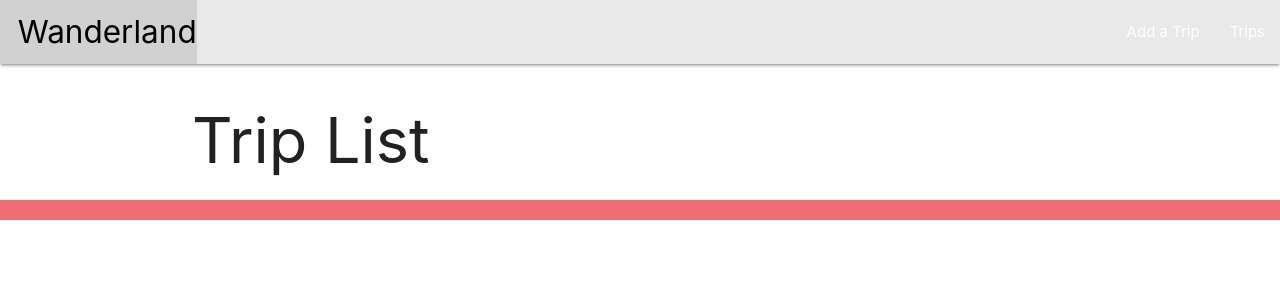
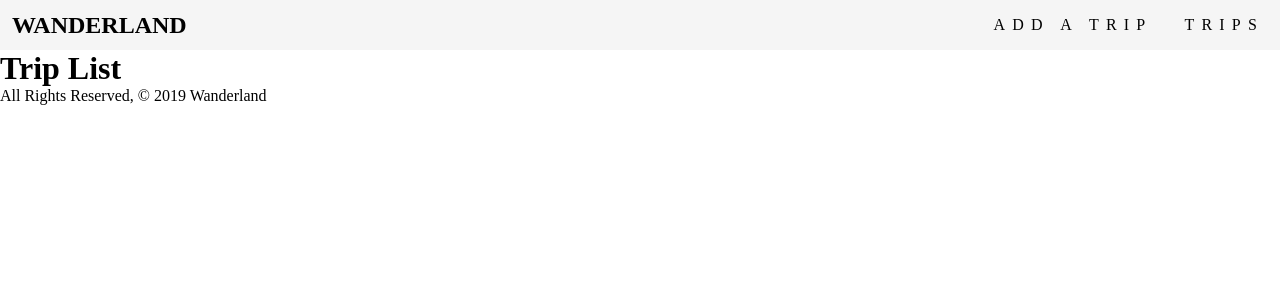
Before and after one commit to rcrdgrc/Wanderland, a Django app: page /trips/ in a window 1280 px wide. Shown: the top 300 px of the page. Run offline with Django 3.2, Linux system fonts and the light colour scheme; data that the repository does not hold is empty.

Commit message:
refactored css for landing page template

```diff
--- a/main_app/static/css/style.css
+++ b/main_app/static/css/style.css
@@ -1,41 +1,178 @@
-nav {
-    overflow: hidden;
-    background-color: #e9e9e9;
+/* NAV
+BAR
+STYLING */
+* {
+  padding: 0;
+  margin: 0;
+}
+
+.flex-container  {
+  display: flex;
+  justify-content: space-between;
+  align-items: center;
+  background: whitesmoke;
+}
+
+.logo {
+/* margin: 0 0 0 .45em; */
+}
+
+.logo a {
+  color: rgb(28, 24, 22);
+}
+
+.logo, .navigation {
+  list-style: none;
+  text-transform: uppercase;
+}
+
+.logo a, .navigation a {
+  text-decoration: none;
+  letter-spacing: .45rem;
+}
+
+.navigation  {
+  display: flex;
+}
+
+.navigation a {
+  display: block;
+  padding: 1em;
+  color: black;
+}
+
+.navigation a:hover {
+  background: #FFC153;
+}
+
+/* *********** media queries *********** */
+@media all and (max-width: 990px) {
+  .flex-container {
+    flex-direction: column;
   }
 
-  /* Style the links inside the navigation bar */
-  nav a {
-    float: left;
-    display: block;
-    color: black;
-    text-align: center;
-    padding: 14px 16px;
-    text-decoration: none;
-    font-size: 17px;
+  .logo {
+    margin: 0;
   }
 
-  /* Change the color of links on hover */
-  nav a:hover {
-    background-color: #ddd;
-    color: black;
+  .navigation  {
+    width: 100%;
+    justify-content: space-around;
+  }
+}
+
+
+/* ****** ****** */
+@media all and (max-width: 600px) {
+  .logo {
+    margin: .25em 0;
+    align-self: left; /* align the logo to the left side of 'flex-container' */
   }
 
-  /* Style the "active" element to highlight the current page */
-  nav a.active {
-    background-color: #2196F3;
-    color: white;
+  .navigation {
+    flex-direction: column;
   }
 
-  /* Style the search box inside the navigation bar */
-  nav input[type=text] {
-    float: right;
-    padding: 6px;
-    border: none;
-    margin-top: 8px;
-    margin-right: 16px;
-    font-size: 17px;
+  .navigation a {
+    text-align: center;
+    padding: 10px;
+    border-top: 1px solid rgba(255,255,255,0.3);
+    border-bottom: 1px solid rgba(0,0,0,0.1);
   }
 
-  #log-in {
-    float: right;
+  .navigation li:last-of-type a {
+    border-bottom: none;
   }
+}
+
+
+/*  HERO
+IMAGE
+CSS */
+.hero {
+  width: 100%;
+  height: 100vh;
+  background: url(https://i.imgur.com/rqk6pfg.jpg);
+  background-size: cover;
+  position: relative;
+  display: block;
+}
+
+@media (min-width: 768px) {
+  .hero {
+    background-attachment: fixed;
+  }
+}
+
+.hero:before {
+  content: "";
+  background: rgba(0, 0, 0, 0.1);
+  position: absolute;
+  bottom: 0;
+  top: 0;
+  left: 0;
+  right: 0;
+}
+
+.hero .hero-container {
+  position: absolute;
+  bottom: 0;
+  top: 0;
+  left: 0;
+  right: 0;
+  display: flex;
+  justify-content: center;
+  align-items: center;
+  flex-direction: column;
+  text-align: center;
+}
+
+.hero h1 {
+  margin: 30px 0 10px 0;
+  font-size: 48px;
+  font-weight: 700;
+  line-height: 56px;
+  text-transform: uppercase;
+  color: #fff;
+}
+
+@media (max-width: 768px) {
+  .hero h1 {
+    font-size: 28px;
+    line-height: 36px;
+  }
+}
+
+.hero h2 {
+  color: #eee;
+  margin-bottom: 50px;
+  font-size: 24px;
+}
+
+@media (max-width: 768px) {
+  .hero h2 {
+    font-size: 18px;
+    line-height: 24px;
+    margin-bottom: 30px;
+  }
+}
+
+.hero .btn-get-started {
+  font-family: "Poppins", sans-serif;
+  text-transform: uppercase;
+  font-weight: 500;
+  font-size: 16px;
+  letter-spacing: 1px;
+  display: inline-block;
+  padding: 8px 28px;
+  border-radius: 50px;
+  transition: 0.5s;
+  margin: 10px;
+  border: 2px solid #fff;
+  color: #fff;
+}
+
+.hero .btn-get-started:hover {
+  background: #FFC153;
+  border: 2px solid #462446;
+}
--- a/main_app/templates/base.html
+++ b/main_app/templates/base.html
@@ -6,21 +6,16 @@
     <meta name="viewport" content="width=device-width, initial-scale=1.0">
     <meta http-equiv="X-UA-Compatible" content="ie=edge">
     <title>Wanderland</title>
-    <link rel="stylesheet" href="https://cdnjs.cloudflare.com/ajax/libs/materialize/1.0.0/css/materialize.min.css">
     <link rel="stylesheet" type="text/css" href="{% static 'css/style.css' %}">
 </head>
-<body>
-    <header class="navbar-fixed">
-        <nav>
-            <div class="nav-wrapper">
-                <ul>
-                    <li><a href="/" class="left brand-logo">&nbsp;&nbsp;Wanderland</a></li>
-                </ul>
-                <ul class="right">
-                    <li><a href="{% url 'trips_create' %}">Add a Trip</a></li>
-                    <li><a href="{% url 'index' %}">Trips</a></li>
-                </ul>
-            </div>
+<!-- <body> -->
+    <header>
+        <nav class="flex-container">
+            <h1 class="logo">&nbsp;&nbsp;Wanderland</h1>
+            <ul class="navigation">
+                <li><a href="{% url 'trips_create' %}">Add a Trip</a></li>
+                <li><a href="{% url 'index' %}">Trips</a></li>
+            </ul>
         </nav>
     </header>
     <main class="container">
@@ -30,5 +25,5 @@
   	 <footer class="page-footer">
        <div class="right">All Rights Reserved, &copy; 2019 Wanderland &nbsp;</div>
     </footer>
-</body>
+<!-- </body> -->
 </html>
```
Also changed, not shown: main_app/templates/about.html (deleted, +0 -8 lines), main_app/templates/home.html (+11 -1 lines).
